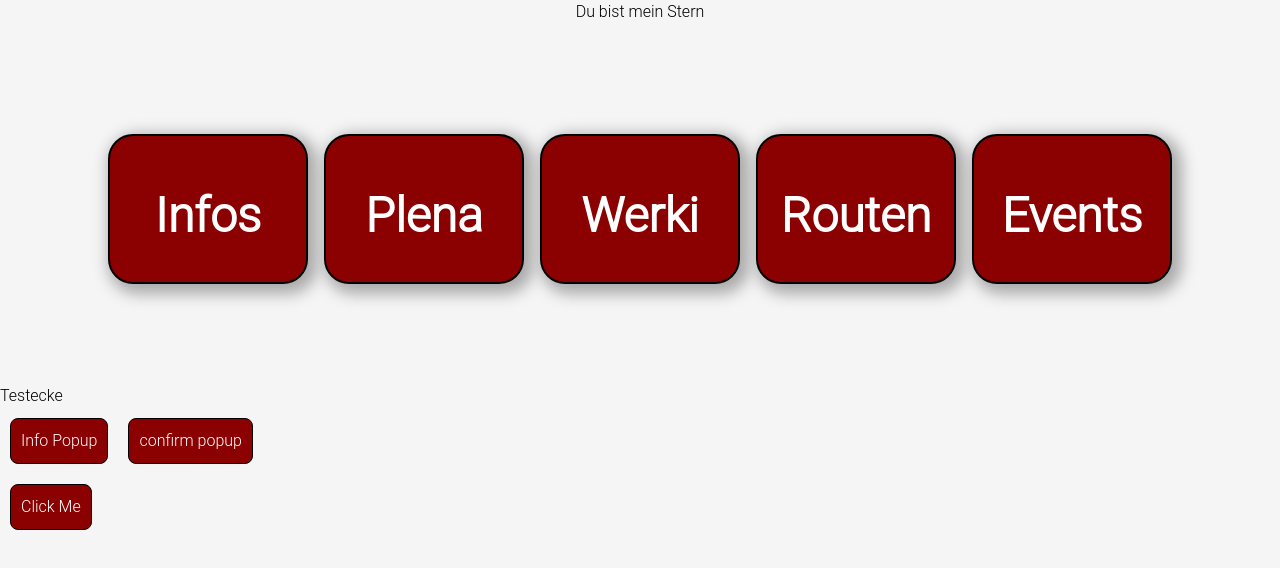
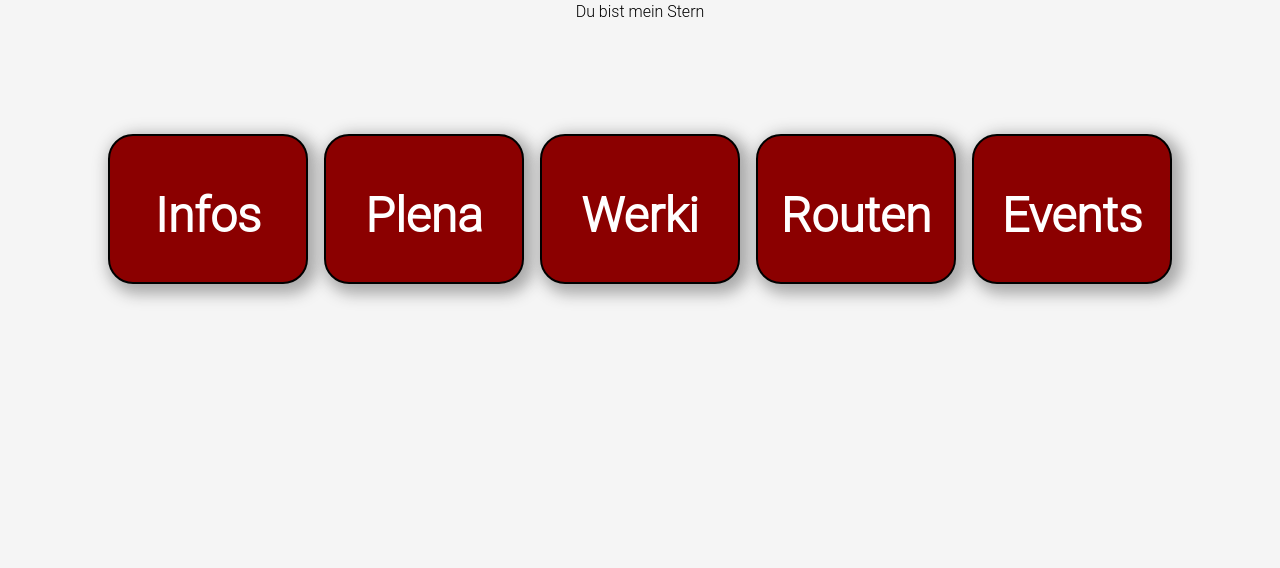
Before and after one commit to csausl/Recap_Project_Sterne, a React (Vite) app in the folder frontend/: page / in a window 1280 px wide. Shown: the top 568 px of the page. Built offline with nearby package versions, Linux system fonts and the light colour scheme.

Commit message:
removed test code

```diff
--- a/frontend/src/Pages/LandingPage.tsx
+++ b/frontend/src/Pages/LandingPage.tsx
@@ -55,21 +55,6 @@ export default function LandingPage(){
                     <li className="categoryCard">Events</li>
                 </Link>
             </ul>
-
-
-            <h2>Testecke</h2>
-
-            <button onClick={myFunction}>Info Popup</button>
-
-            <button onClick={myFunction2}>confirm popup</button>
-
-            <p id="demo"></p>
-
-            <button onClick={myFunction4}>Click Me</button>
-
-            <div id="myDIV">
-                <button onClick={myFunction}>myDiv Info Popup</button>
-            </div>
         </>
     )
 }
```
